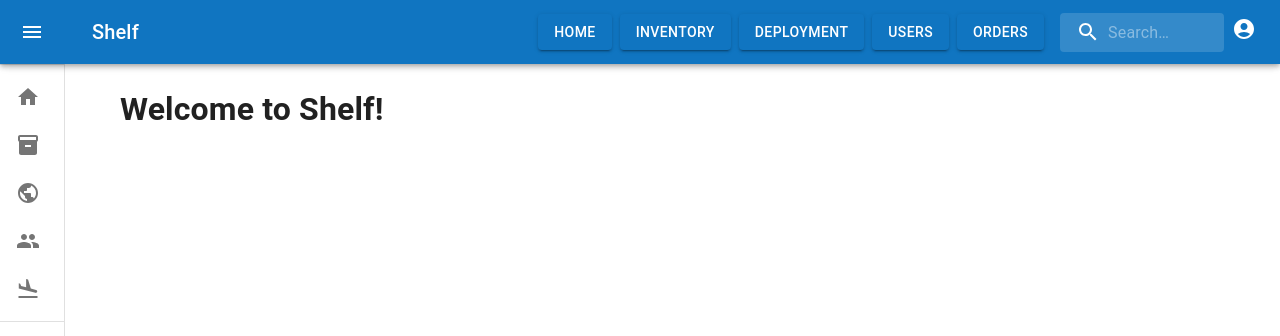
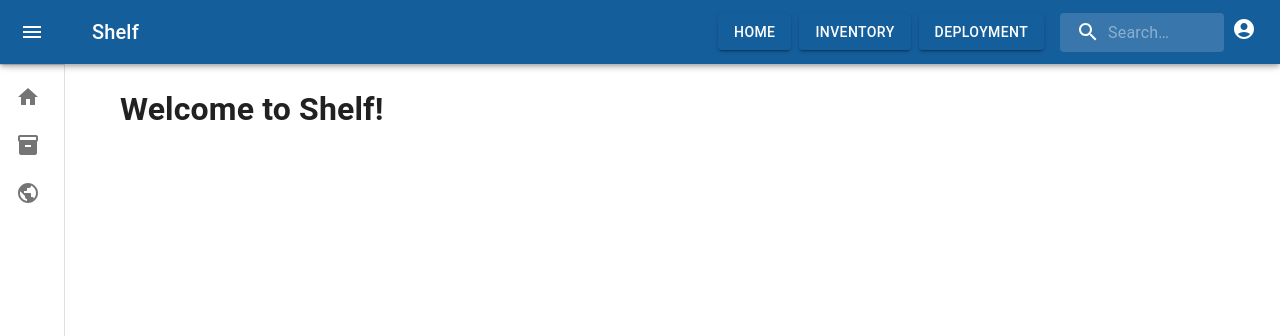
Before and after one commit to yurikgarcia/shelf, a React (Create React App) app in the folder client/: page / in a window 1280 px wide. Shown: the top 336 px of the page. Built offline with nearby package versions, Linux system fonts and the light colour scheme.

Commit message:
moved add item button to top/edit modal displays item name/default sort to name asc

```diff
--- a/client/src/App.css
+++ b/client/src/App.css
@@ -2,17 +2,12 @@
   text-align: center;
 }
 
+.ForwardRef {
+  background-color: #ffbd45;
+}
 
-/* html, body{
-  height: 100%;
-}
-body{
-
+/* body{
   background: linear-gradient(to bottom,  #F5F5DC 70%, #ffbd45);
   justify-content: center;
   align-items: center;
 } */
-
-.NavDrawer {
-  background-color:#145F99 ;
-}
--- a/client/src/App.js
+++ b/client/src/App.js
@@ -13,7 +13,7 @@ import NavDrawer from './components/NavDrawer';
 const customTheme = createTheme ({
   palette: {
     primary: {
-      main: '#1075C1',
+      main: '#155E9C',
       light: '#5ca3f4',
       dark: '#004a90'
     },
--- a/client/src/components/Inventory.js
+++ b/client/src/components/Inventory.js
@@ -35,16 +35,22 @@ function Inventory() {
     <div>
       <div>
         <main>
-          <Box sx={{ ml: 15, mt: 2 }}>
+        <Box sx={{ml: 15, mt: 2}}>
             <h1>Current Inventory</h1>
           </Box>
-          <Box sx={{ mt: 2, ml: 165 }}>
-            <CheckoutDrawer />
+
+          <Box sx={{display:"flex", flexDirection: 'row'}}>
+              <AddModal inventory={inventory} setInventory={setInventory} fetchInventory={fetchInventory}/>
+
+{/*
+              <CheckoutDrawer sx={{display:"flex", alignContent: 'center', pt:1}} /> */}
+
           </Box>
+
+
           <Box sx={{ ml: 8, mt: 1 }}>
             <InventoryTable inventory={inventory} fetchInventory={fetchInventory} spinner={spinner}/>
           </Box>
-            <AddModal inventory={inventory} setInventory={setInventory} fetchInventory={fetchInventory}/>
         </main>
       </div>
     </div>
--- a/client/src/components/InventoryTable.js
+++ b/client/src/components/InventoryTable.js
@@ -124,12 +124,20 @@ export default function RowsGrid({ inventory, fetchInventory, spinner }) {
       }}
     >
       {spinner ? (
-        <h1>I'm trying...don't hate me'</h1>
+        <h1>I'm trying...don't hate me!</h1>
       ) : (
         <div style={{ height: 530, width: "100%" }}>
           <div style={{ display: "flex", height: "100%" }}>
             <div style={{ flexGrow: 1 }}>
               <DataGrid
+                initialState={{
+                  sorting: {
+                    sortModel: [{ field: 'Name', sort: 'asc' }],
+                  },
+                  pagination: {
+                    pageSize: 25,
+                  },
+                }}
                 components={{ Toolbar: GridToolbar }}
                 stopColumnsSorts={[{ field: "ratin", sortable: false }]}
                 columns={[
@@ -229,7 +237,7 @@ export default function RowsGrid({ inventory, fetchInventory, spinner }) {
 
                       <Box sx={{ mb: 2 }}>
                         <Typography sx={{ fontSize: 22 }} color="text.primary" gutterBottom>
-                          Edit Details
+                          Edit Item: {editedItem?.Name} {editedItem.Brand}  {editedItem?.Size}
                         </Typography>
                       </Box>
                     </Box>
@@ -273,31 +281,41 @@ export default function RowsGrid({ inventory, fetchInventory, spinner }) {
                         <TextField
                           id="filled"
                           variant="filled"
-                          label="Size"
-                          defaultValue={editedItem?.Size}
+                          label="Aisle"
+                          defaultValue={editedItem?.Aisle}
                           sx={{ backgroundColor: "#ffb74d", borerRadius: '5' }}
-                          onChange={(e) => setNewValue({ ...newValue, Size: e.target.value })}
+                          onChange={(e) => setNewValue({ ...newValue, Aisle: e.target.value })}
                         />
                       </div>
                       <div>
                         <TextField
                           id="filled"
                           variant="filled"
-                          label="On Hand"
+                          label="Size"
+                          defaultValue={editedItem?.Size}
+                          sx={{ backgroundColor: "#ffb74d", borerRadius: '5' }}
+                          onChange={(e) => setNewValue({ ...newValue, Size: e.target.value })}
+                        />
+                        <TextField
+                          id="filled"
+                          variant="filled"
+                          label="In Stock"
+                          type="number"
                           defaultValue={editedItem?.Count}
                           sx={{ backgroundColor: "#ffb74d", borerRadius: '5' }}
                           onChange={(e) => setNewValue({ ...newValue, Count: e.target.value })}
                         />
+                        </div>
+                        <div>
                         <TextField
                           id="filled"
                           variant="filled"
                           label="Minimum Count"
+                          type="number"
                           defaultValue={editedItem?.MinCount}
                           sx={{ backgroundColor: "#ffb74d", borerRadius: '5' }}
                           onChange={(e) => setNewValue({ ...newValue, MinCount: e.target.value })}
                         />
-                      </div>
-                      <div>
                         <TextField
                           id="filled"
                           variant="filled"
@@ -306,10 +324,13 @@ export default function RowsGrid({ inventory, fetchInventory, spinner }) {
                           sx={{ backgroundColor: "#ffb74d", borerRadius: '5' }}
                           onChange={(e) => setNewValue({ ...newValue, Returnable: e.target.value })}
                         />
+                        </div>
+                        <div>
                         <TextField
                           id="filled"
                           variant="filled"
                           label="Ordered"
+                          type="number"
                           defaultValue={editedItem?.Ordered}
                           sx={{ backgroundColor: "#ffb74d", borerRadius: '5' }}
                           onChange={(e) => setNewValue({ ...newValue, Ordered: e.target.value })}
--- a/client/src/components/NavDrawer.js
+++ b/client/src/components/NavDrawer.js
@@ -98,6 +98,7 @@ const closedMixin = (theme) => ({
 
 // necessary for content to be below app bar
 const DrawerHeader = styled("div")(({ theme }) => ({
+  backgroundColor: '#155E9C',
   display: "flex",
   alignItems: "center",
   justifyContent: "flex-end",
@@ -153,7 +154,7 @@ export default function MiniDrawer() {
   };
 
   return (
-    <Box sx={{ display: "flex" }}>
+    <Box sx={{ display: "flex", }}>
       <CssBaseline />
       <AppBar position="fixed" open={open}>
         <Toolbar>
@@ -196,14 +197,14 @@ export default function MiniDrawer() {
             <Button  sx={{mr:1}} variant="contained">Deployment</Button>
           </Link>
 
-          <Link to="/users"  style={{ textDecoration: 'none', color: 'white'}}>
+          {/* <Link to="/users"  style={{ textDecoration: 'none', color: 'white'}}>
             <Button  sx={{mr:1}} variant="contained">Users</Button>
           </Link>
 
 
           <Link to="/orders"  style={{ textDecoration: 'none', color: 'white'}}>
             <Button  sx={{mr:1}} variant="contained">Orders</Button>
-          </Link>
+          </Link> */}
 
 
           <Search sx={{mr:1}}>
@@ -223,8 +224,8 @@ export default function MiniDrawer() {
       </AppBar>
 
 
-      <Drawer variant="permanent" open={open} sx={{bgcolor: '#145F99'}}>
-        <DrawerHeader>
+      <Drawer variant="permanent" open={open} >
+        <DrawerHeader >
           <IconButton onClick={handleDrawerClose}>
             {theme.direction === "rtl" ? (
               <ChevronRightIcon />
@@ -235,7 +236,7 @@ export default function MiniDrawer() {
         </DrawerHeader>
         <Divider />
 
-        <List>
+        <List >
             <Link to="/" style={{ textDecoration: 'none', color: 'black'}}>
               <ListItem disablePadding>
                 <ListItemButton>
@@ -254,7 +255,7 @@ export default function MiniDrawer() {
                     <ListItemButton>
                       <ListItemIcon>
                       <Tooltip title="Inventory" placement="right-end">
-                        <InventoryIcon  />
+                        <InventoryIcon />
                       </Tooltip>
                       </ListItemIcon>
                       <ListItemText primary="Inventory" />
@@ -267,7 +268,7 @@ export default function MiniDrawer() {
                     <ListItemButton>
                       <ListItemIcon>
                       <Tooltip title="Deployment Gear" placement="right-end">
-                        <PublicIcon  />
+                        <PublicIcon />
                       </Tooltip>
                       </ListItemIcon>
                       <ListItemText primary="Deployment" />
@@ -275,38 +276,34 @@ export default function MiniDrawer() {
               </ListItem>
             </Link>
 
-            <Link to="/users" style={{ textDecoration: 'none', color: 'black'}}>
+            {/* <Link to="/users" style={{ textDecoration: 'none', color: 'black'}}>
               <ListItem disablePadding>
                     <ListItemButton>
                       <ListItemIcon>
                       < Tooltip title="Users" placement="right-end">
-                        <GroupIcon  />
+                        <GroupIcon sx={{color: "white"}}  />
                       </Tooltip>
                       </ListItemIcon>
                       <ListItemText primary="Users" />
                     </ListItemButton>
               </ListItem>
-            </Link>
+            </Link>   */}
 
-            <Link to="/orders" style={{ textDecoration: 'none', color: 'black'}}>
+            {/* <Link to="/orders" style={{ textDecoration: 'none', color: 'black'}}>
               <ListItem disablePadding>
                     <ListItemButton>
                       <ListItemIcon>
                       <Tooltip title="Orders" placement="right-end">
-                        <FlightLandIcon   />
+                        <FlightLandIcon sx={{color: "white"}}   />
                       </Tooltip>
                       </ListItemIcon>
                       <ListItemText primary="Users" />
                     </ListItemButton>
               </ListItem>
-            </Link>
-
-
-
+            </Link>   */}
         </List>
-
-
-        <Divider />
+        {/* <Divider /> */}
+        {/* <List sx={{backgroundColor: "#155E9C"}}></List> */}
       </Drawer>
         <DrawerHeader />
     </Box>
```
